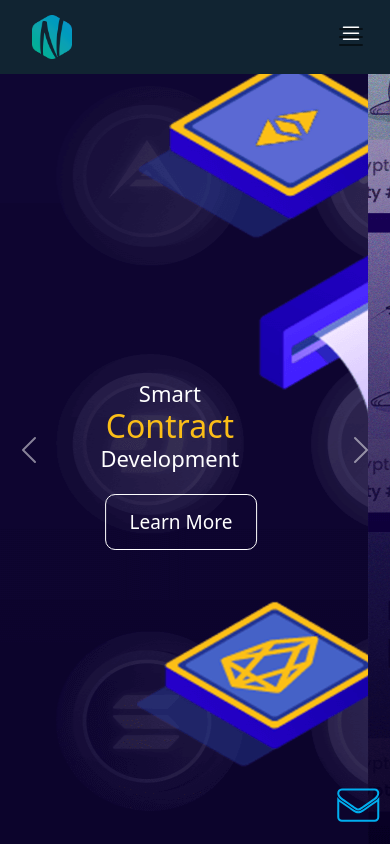
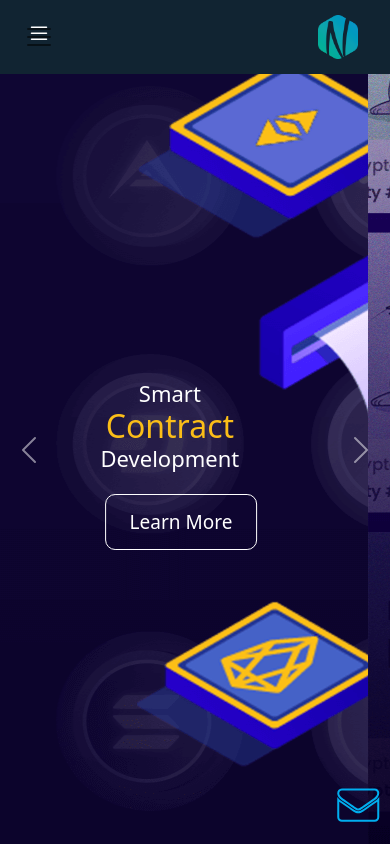
Before and after one commit to muststudios/Must-Studio-Website, a plain HTML site: page index.html in a window 390 px wide. Shown: the top 844 px of the page. Drawn offline with nearby package versions, Linux system fonts and the light colour scheme.

Commit message:
swipe logo and hamburger icon

```diff
--- a/index.html
+++ b/index.html
@@ -22,10 +22,9 @@
     <header>
         <nav class="navbar navbar-expand-lg clor fixed-top " style="
         padding-bottom: 0px;
-        padding-top: 0px;
-    ">
+        padding-top: 0px;">
             <div class="container-fluid con">
-                <a class="navbar-brand" href="#"><img class="m20 wid55" src="./logo.png" alt="brand logo"></a>
+
                 <button class="navbar-toggler" type="button" data-bs-toggle="collapse"
                     data-bs-target="#navbarNavAltMarkup" aria-controls="navbarNavAltMarkup" aria-expanded="false"
                     aria-label="Toggle navigation" style="border:none">
@@ -38,6 +37,7 @@
                         </svg>
                     </span>
                 </button>
+                <a class="navbar-brand" href="#"><img class="m20 wid55" src="./logo.png" alt="brand logo"></a>
                 <div class="collapse navbar-collapse" id="navbarNavAltMarkup">
                     <div class="navbar-nav">
                         <a class="nav-link active" aria-current="page" href="#">Home</a>
--- a/style.css
+++ b/style.css
@@ -997,3 +997,11 @@ display: none;
 }
 
 }
+
+@media (max-width: 990px) and (min-width: 0px){
+  .navbar-brand {
+
+    margin-right: 0px !important;
+
+}
+}
```
